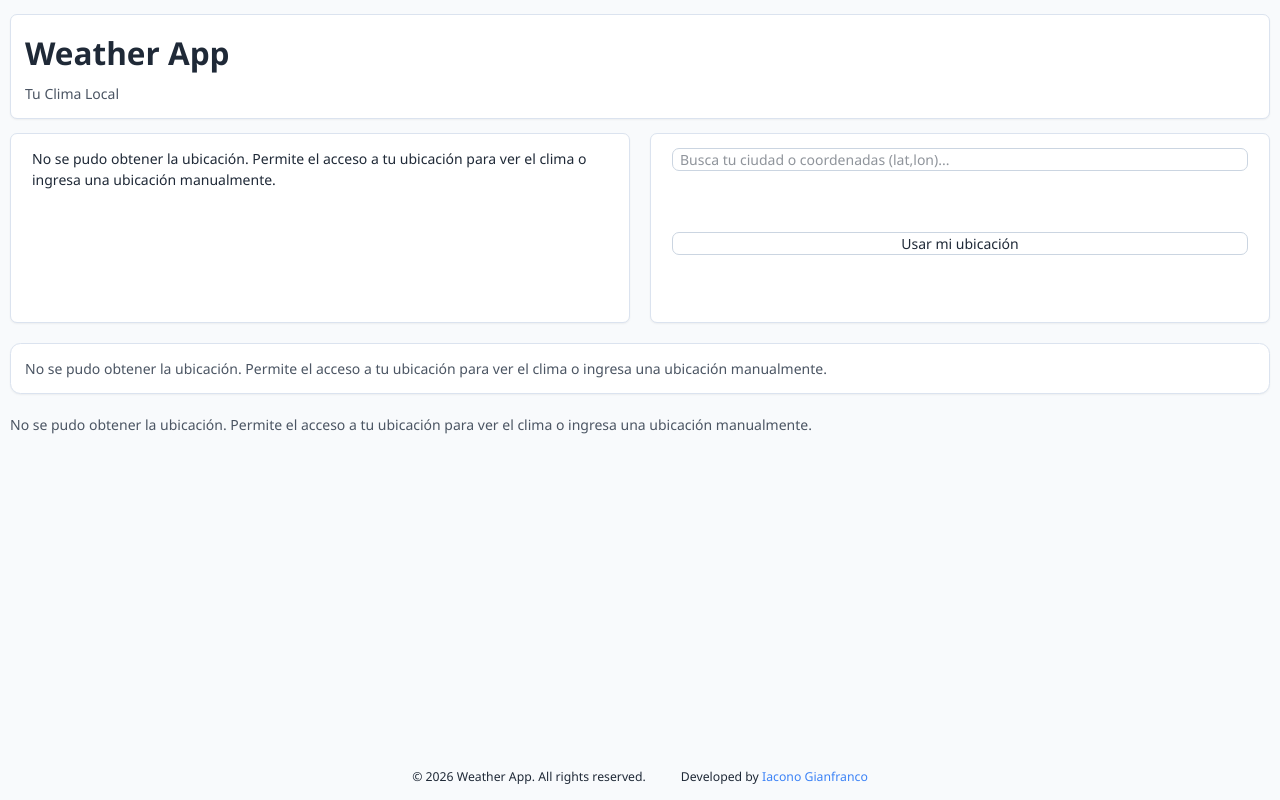
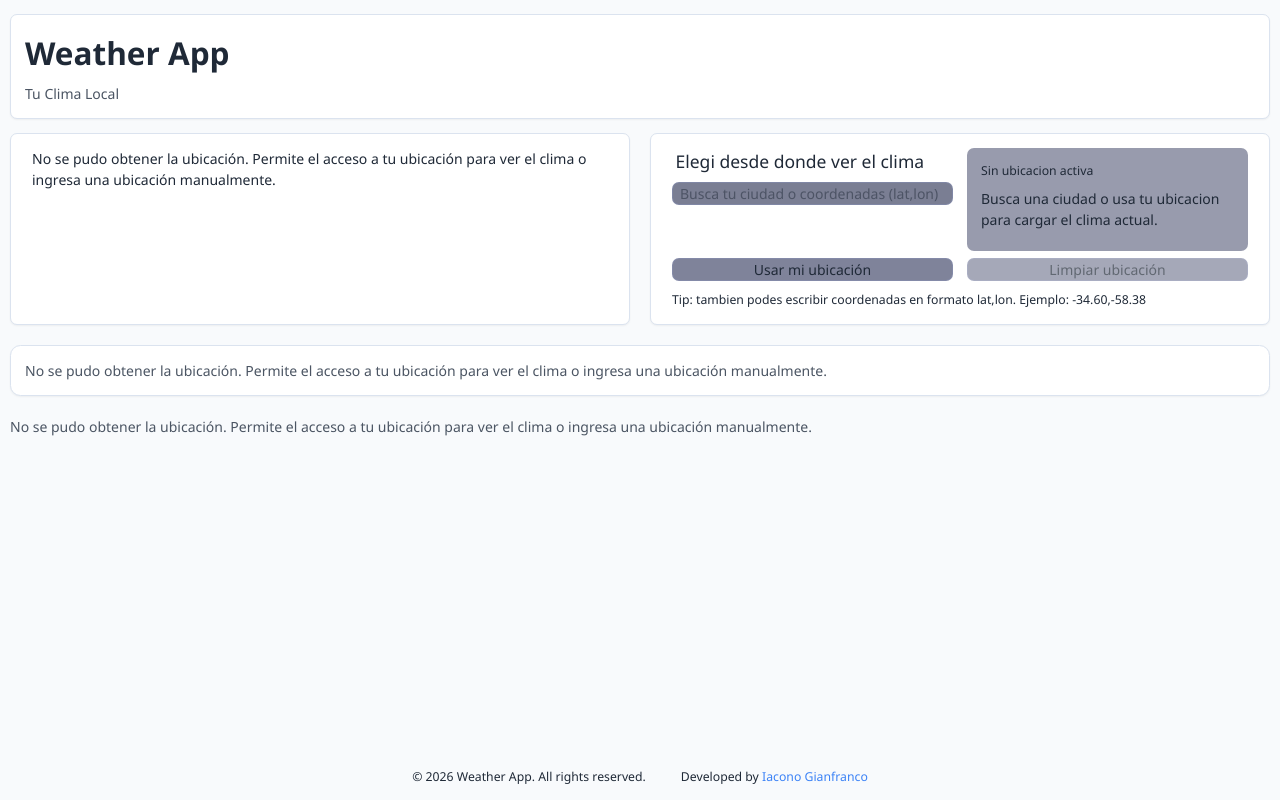
Before and after one commit to IaconoG/landing-weather, a React (Vite) app: page / in a window 1280 px wide. Built offline with nearby package versions, Linux system fonts and the light colour scheme.

Commit message:
feat(location): improve location controls and persistence flow
- refines location controls interactions and styling

- updates search handling for a cleaner location UX

- persists selected/recent locations through the weather store

```diff
--- a/src/features/location/LocationControlsSection/LocationSection.css
+++ b/src/features/location/LocationControlsSection/LocationSection.css
@@ -1,6 +1,160 @@
 .location-controls-section {
   width: 100%;
   display: grid;
-  gap: var(--spacing-sm);
+  grid-template-columns: 1fr 1fr;
+  grid-template-rows: auto 1fr auto auto;
+  grid-template-areas:
+    "header summary"
+    "input summary"
+    "geolocation clear"
+    "hint hint";
+  gap: var(--spacing-sm) var(--spacing-md);
   align-items: start;
+  border-radius: var(--border-radius-lg);
+
+  & .location-controls-section__header {
+    grid-area: header;
+    display: flex;
+    justify-content: space-between;
+    align-items: flex-start;
+    gap: var(--spacing-sm);
+
+    & .location-controls-section__title {
+      margin-left: var(--spacing-xs);
+      font-size: var(--font-size-lg);
+      line-height: 1.5;
+      color: var(--color-text-primary);
+      grid-area: title;
+    }
+    & .location-controls-section__loading {
+      font-size: var(--font-size-sm);
+      color: var(--color-text-accent);
+      background: rgba(120, 147, 255, 0.14);
+      border-radius: var(--border-radius-sm);
+      padding: var(--spacing-xs) var(--spacing-sm);
+    }
+  }
+  & .location-controls-section__summary {
+    height: 100%;
+    grid-area: summary;
+    background: rgba(28, 35, 74, 0.45);
+    border-radius: var(--border-radius-md);
+    padding: var(--spacing-md);
+    display: grid;
+    grid-template-columns: 1fr auto;
+    grid-template-rows: repeat(2, min-content) 1fr;
+    grid-template-areas:
+      "label meta"
+      "value value"
+      "history history";
+    gap: var(--spacing-sm);
+
+    & .location-controls-section__summary-label {
+      grid-area: label;
+      margin: 0;
+      color: var(--color-text-muted);
+      font-size: var(--font-size-sm);
+    }
+
+    & .location-controls-section__summary-value {
+      grid-area: value;
+      margin: 0;
+      color: var(--color-text-primary);
+      font-size: var(--font-size-md);
+    }
+
+    & .location-controls-section__meta {
+      grid-area: meta;
+      display: flex;
+      gap: var(--spacing-sm);
+      align-items: center;
+      flex-wrap: wrap;
+
+      font-size: var(--font-size-xs);
+        letter-spacing: 0.05em;
+        color: var(--color-text-secondary);
+        background: rgba(142, 164, 255, 0.16);
+        border-radius: var(--border-radius-sm);
+        padding: var(--spacing-xs) var(--spacing-sm);
+
+
+
+    }
+
+    & .location-controls-section__history {
+      height: 100%;
+      grid-area: history;
+      display: grid;
+      gap: var(--spacing-sm);
+      align-content: flex-end;
+
+    & .location-controls-section__history-label {
+      margin: 0;
+      color: var(--color-text-muted);
+      font-size: var(--font-size-sm);
+    }
+
+    & .location-controls-section__history-list {
+      display: flex;
+      gap: var(--spacing-sm);
+      overflow-x: auto;
+    }
+
+    & .location-controls-section__history-item {
+      border: 1px solid rgba(157, 171, 241, 0.18);
+      border-radius: var(--border-radius-sm);
+      background: rgba(28, 35, 76, 0.56);
+      color: var(--color-text-primary);
+      padding: var(--spacing-sm) var(--spacing-sm);
+      display: flex;
+      align-items: center;
+      gap: var(--spacing-sm);
+      cursor: pointer;
+      white-space: nowrap;
+    }
+
+    & .location-controls-section__history-item:hover:not(:disabled) {
+      background: rgba(108, 126, 221, 0.2);
+    }
+
+    & .location-controls-section__history-item:disabled {
+      opacity: 0.72;
+      cursor: default;
+    }
+
+    & .location-controls-section__history-item--current {
+      border-color: rgba(121, 143, 255, 0.45);
+      background: rgba(95, 128, 255, 0.22);
+      font-weight: var(--font-weight-bold);
+    }
+
+    & .location-controls-section__history-name {
+      font-size: var(--font-size-2xs);
+    }
+
+    & .location-controls-section__history-source {
+      font-size: var(--font-size-xs);
+      text-transform: uppercase;
+      letter-spacing: 0.04em;
+      color: var(--color-text-secondary);
+    }
+  }
+  }
+  & .location-controls-section__actions--input {
+    grid-area: input;
+  }
+  & .location-controls-section__actions--geolocation {
+    grid-area: geolocation;
+  }
+  & .location-controls-section__actions--clear {
+    grid-area: clear;
+  }
+
+
+  & .location-controls-section__hint {
+    grid-area: hint;
+    margin-top: var(--spacing-xs);
+    color: var(--color-text-muted);
+    font-size: var(--font-size-sm);
+  }
 }
--- a/src/features/location/LocationControlsSection/index.tsx
+++ b/src/features/location/LocationControlsSection/index.tsx
@@ -1,6 +1,7 @@
 import { useCallback, useEffect, useState } from "react";
 import LocationInput from "../components/LocationInput";
 import UseMyLocationButton from "../components/UseMyLocationButton";
+import LocationActionButton from "../components/LocationActionButton";
 import { useWeatherStore } from "../../weather/store/weather.store";
 import useLocationSearch from "../hooks/useLocationSearch";
 import useLocation from "../hooks/useLocation";
@@ -10,7 +11,12 @@ import "./LocationSection.css";
 const LocationControlsSection: React.FC = () => {
   const latitude = useWeatherStore((state) => state.latitude);
   const longitude = useWeatherStore((state) => state.longitude);
+  const locationLabel = useWeatherStore((state) => state.locationLabel);
+  const locationSource = useWeatherStore((state) => state.locationSource);
+  const recentLocations = useWeatherStore((state) => state.recentLocations);
+  const isWeatherLoading = useWeatherStore((state) => state.isWeatherLoading);
   const setLocation = useWeatherStore((state) => state.setLocation);
+  const clearLocation = useWeatherStore((state) => state.clearLocation);
 
   const [query, setQuery] = useState("");
 
@@ -73,8 +79,73 @@ const LocationControlsSection: React.FC = () => {
     requestLocation();
   }, [clearLocationError, requestLocation]);
 
+  const handleClearLocation = useCallback(() => {
+    setQuery("");
+    clearSearch();
+    clearLocationError();
+    clearLocation();
+  }, [clearLocation, clearLocationError, clearSearch]);
+
+  const hasLocation = latitude !== null && longitude !== null;
+
   return (
     <section className="location-controls-section" aria-label="Controles de ubicación">
+       <header className="location-controls-section__header">
+        <div>
+          <h3 className="location-controls-section__title">Elegi desde donde ver el clima</h3>
+        </div>
+        {isWeatherLoading && <span className="location-controls-section__loading">Actualizando...</span>}
+      </header>
+      <div className="location-controls-section__summary">
+        {hasLocation ? (
+          <>
+            <p className="location-controls-section__summary-label">Actual</p>
+            <p className="location-controls-section__summary-value">{locationLabel ?? "Ubicacion guardada"}</p>
+            {locationSource !== "search" &&
+            <div className="location-controls-section__meta">
+
+                <span className="location-controls-section__coords">
+                  {latitude?.toFixed(2)}, {longitude?.toFixed(3)}
+                </span>
+            </div>
+            }
+          </>
+        ) : (
+          <>
+            <p className="location-controls-section__summary-label">Sin ubicacion activa</p>
+            <p className="location-controls-section__summary-value">
+              Busca una ciudad o usa tu ubicacion para cargar el clima actual.
+            </p>
+          </>
+        )}
+        {recentLocations.length > 0 && (
+        <div className="location-controls-section__history" aria-label="Ultimas ubicaciones">
+          <p className="location-controls-section__history-label">Recientes</p>
+          <div className="location-controls-section__history-list">
+            {recentLocations.map((location) => {
+              const isCurrent =
+                latitude === location.latitude && longitude === location.longitude;
+
+              return (
+                <button
+                  key={`${location.latitude}-${location.longitude}`}
+                  type="button"
+                  className={`location-controls-section__history-item${
+                    isCurrent ? " location-controls-section__history-item--current" : ""
+                  }`}
+                  onClick={() => handleLocationFound(location)}
+                  disabled={isCurrent}
+                >
+                  <span className="location-controls-section__history-name">{location.label}</span>
+                </button>
+              );
+            })}
+          </div>
+        </div>
+      )}
+      </div>
+
+      <div className="location-controls-section__actions--input">
         <LocationInput
           query={query}
           isLoading={isSearchLoading}
@@ -85,12 +156,29 @@ const LocationControlsSection: React.FC = () => {
           onClearSearch={clearSearch}
           onLocationSelect={handleLocationFound}
         />
-
+      </div>
+      {/* estilo solo para boton de request geolocation */}
+      <div className="location-controls-section__actions--geolocation">
         <UseMyLocationButton
           isLoading={isGeolocationLoading}
           error={geolocationError}
           onRequestLocation={handleRequestGeolocation}
           />
+          </div>
+          {/* estilo solo par aboton de clear */}
+      <div className="location-controls-section__actions--clear">
+        <LocationActionButton
+          onClick={handleClearLocation}
+          disabled={!hasLocation}
+          loading={false}
+          label={recentLocations.length > 0 ? "Limpiar ubicaciónes" : "Limpiar ubicación"}
+          variant="secondary"
+        />
+      </div>
+
+      <p className="location-controls-section__hint">
+        Tip: tambien podes escribir coordenadas en formato lat,lon. Ejemplo: -34.60,-58.38
+      </p>
     </section>
   );
 };
--- a/src/features/location/components/LocationActionButton/LocationActionButton.css
+++ b/src/features/location/components/LocationActionButton/LocationActionButton.css
@@ -1,13 +1,14 @@
 .location-action-button {
 	width: 100%;
 	min-height: var(--height-control);
-	border: 1px solid var(--color-border-input);
+	border: 1px solid rgba(157, 171, 241, 0.18);
 	border-radius: var(--border-radius-md);
 	padding: 0 var(--spacing-md);
-	background: var(--color-surface);
+	background: rgba(28, 35, 76, 0.62);
 	color: var(--color-text-primary);
 	font-weight: var(--font-weight-medium);
 	cursor: pointer;
+	transition: background 0.2s ease, border-color 0.2s ease;
 }
 
 .location-action-button:disabled {
@@ -16,13 +17,17 @@
 }
 
 .location-action-button--primary {
-	border-color: var(--color-button-primary);
+	border-color: rgba(121, 143, 255, 0.5);
 	background: var(--color-button-primary);
 	color: var(--color-button-text);
 }
 
+.location-action-button--primary:not(:disabled):hover {
+	background: var(--color-button-primary-hover);
+}
+
 .location-action-button--secondary {
-	border-color: var(--color-border-input);
-	background: var(--color-surface);
+	border-color: rgba(157, 171, 241, 0.16);
+	background: rgba(28, 35, 76, 0.56);
 	color: var(--color-text-primary);
 }
--- a/src/features/location/components/LocationInput/LocationInput.css
+++ b/src/features/location/components/LocationInput/LocationInput.css
@@ -7,10 +7,10 @@
   & .location-input__input {
     width: 100%;
     min-height: var(--height-control);
-    border: 1px solid var(--color-border-input);
+    border: 1px solid rgba(157, 171, 241, 0.18);
     border-radius: var(--border-radius-md);
     padding: 0 var(--spacing-sm);
-    background: var(--color-surface);
+    background: rgba(27, 33, 70, 0.58);
     color: var(--color-text-primary);
   }
 
@@ -20,8 +20,8 @@
   }
 
   & .location-input__error {
-    margin: 0;
-    color: #b42318;
+    margin-left: var(--spacing-xs);
+    color: var(--color-feedback-error);
     font-size: var(--font-size-sm);
   }
 
@@ -29,10 +29,10 @@
     list-style: none;
     margin: 0;
     padding: var(--spacing-xs);
-    border: 1px solid var(--color-border-light);
+    border: 1px solid rgba(157, 171, 241, 0.16);
     border-radius: var(--border-radius-md);
-    background: var(--color-surface);
-    box-shadow: var(--shadow-md);
+    background: rgba(24, 30, 68, 0.94);
+    box-shadow: none;
     display: grid;
     gap: var(--spacing-xs);
     z-index: 2;
@@ -55,7 +55,7 @@
   }
 
   & .location-input__select-button:hover {
-    background: var(--color-background);
-    border-color: var(--color-border-light);
+    background: rgba(108, 126, 221, 0.18);
+    border-color: rgba(150, 165, 245, 0.22);
   }
 }
--- a/src/features/location/components/LocationInput/index.tsx
+++ b/src/features/location/components/LocationInput/index.tsx
@@ -38,7 +38,7 @@ const LocationInput: React.FC<LocationInputProps> = ({
       <input
         type="text"
         className="location-input__input"
-        placeholder="Busca tu ciudad o coordenadas (lat,lon)..."
+        placeholder="Busca tu ciudad o coordenadas (lat,lon)"
         value={query}
         onChange={(e) => onQueryChange(e.target.value)}
         onKeyDown={(e) => {
--- a/src/features/location/components/UseMyLocationButton/UseMyLocationButton.css
+++ b/src/features/location/components/UseMyLocationButton/UseMyLocationButton.css
@@ -4,7 +4,7 @@
 
   & .use-my-location-button__error {
     margin: 0;
-    color: #b42318;
+    color: var(--color-feedback-error);
     font-size: var(--font-size-sm);
   }
 }
--- a/src/features/location/hooks/useLocationSearch.ts
+++ b/src/features/location/hooks/useLocationSearch.ts
@@ -43,7 +43,7 @@ const parseCoordinatesQuery = (query: string): LocationSuggestion | null => {
     id: `coords-${latitude}-${longitude}`,
     latitude,
     longitude,
-    displayName: `Coordenadas (${latitude.toFixed(4)}, ${longitude.toFixed(4)})`,
+    displayName: `Coordenadas: ${latitude.toFixed(4)}, ${longitude.toFixed(4)}`,
   };
 };
 
--- a/src/features/weather/store/weather.store.ts
+++ b/src/features/weather/store/weather.store.ts
@@ -10,6 +10,7 @@ interface WeatherState {
   longitude: number | null;
   locationLabel: string | null;
   locationSource: LocationSource | null;
+  recentLocations: SelectedLocation[];
   currentWeather: CurrentWeather | null;
   isWeatherLoading: boolean;
   weatherError: WeatherError | null;
@@ -17,6 +18,7 @@ interface WeatherState {
 
 interface WeatherActions {
   setLocation: (location: SelectedLocation) => void;
+  clearLocation: () => void;
   setCurrentWeather: (weatherData: CurrentWeather | null) => void;
   setIsWeatherLoading: (isWeatherLoading: boolean) => void;
   setWeatherError: (weatherError: WeatherError | null) => void;
@@ -29,19 +31,39 @@ export const useWeatherStore = create<WeatherState & WeatherActions>()(
       longitude: null,
       locationLabel: null,
       locationSource: null,
+      recentLocations: [],
       currentWeather: null,
       weatherError: null,
       isWeatherLoading: false,
 
       setLocation: (location) =>
+        set((state) => {
+          const withoutCurrent = state.recentLocations.filter(
+            (item) => item.latitude !== location.latitude || item.longitude !== location.longitude
+          );
+
+          const recentLocations = [location, ...withoutCurrent].slice(0, 3);
+
+          return {
+            latitude: location.latitude,
+            longitude: location.longitude,
+            locationLabel: location.label,
+            locationSource: location.source,
+            recentLocations,
+            currentWeather: null,
+            weatherError: null,
+            isWeatherLoading: true,
+          };
+        }),
+      clearLocation: () =>
         set({
-          latitude: location.latitude,
-          longitude: location.longitude,
-          locationLabel: location.label,
-          locationSource: location.source,
+          latitude: null,
+          longitude: null,
+          locationLabel: null,
+          locationSource: null,
           currentWeather: null,
           weatherError: null,
-          isWeatherLoading: true,
+          isWeatherLoading: false,
         }),
       setCurrentWeather: (weatherData) => set({ currentWeather: weatherData }),
       setIsWeatherLoading: (isWeatherLoading) => set({ isWeatherLoading }),
@@ -54,6 +76,7 @@ export const useWeatherStore = create<WeatherState & WeatherActions>()(
         longitude: state.longitude,
         locationLabel: state.locationLabel,
         locationSource: state.locationSource,
+        recentLocations: state.recentLocations,
       }),
     }
   )
```
Lines whose indentation alone changed are shown as unchanged.
